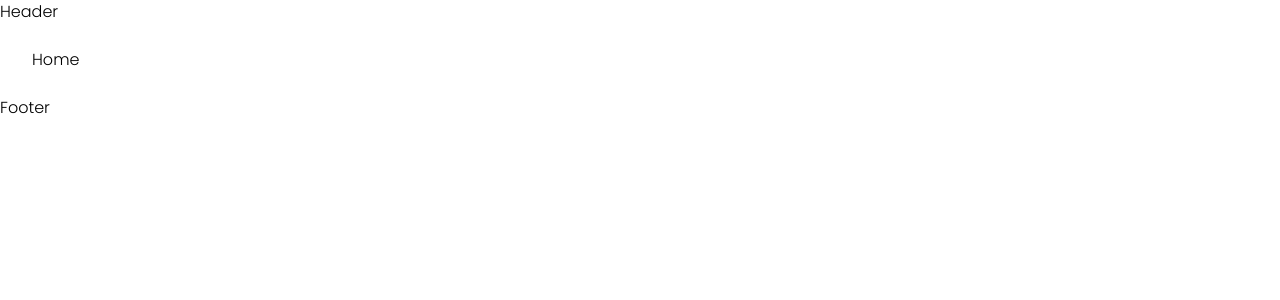
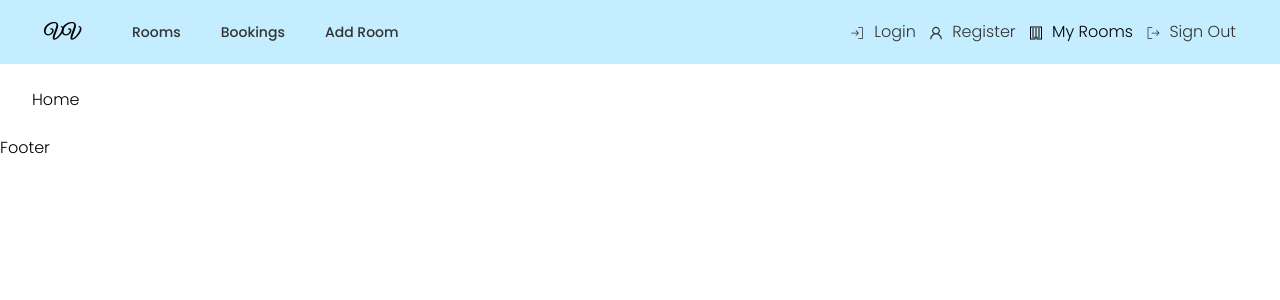
Before and after one commit to Nimira43/Ventura, a Next.js app: page / in a window 1280 px wide. Shown: the top 300 px of the page. Built offline with nearby package versions, Linux system fonts and the light colour scheme.

Commit message:
Brought in all the Header code with new icons

```diff
--- a/components/Header.jsx
+++ b/components/Header.jsx
@@ -1,100 +1,92 @@
+import Link from 'next/link'
+import { AiOutlineUser } from 'react-icons/ai'
+import { PiSignInLight, PiSignOutLight } from 'react-icons/pi'
+import { LiaBuilding } from 'react-icons/lia'
+
 const Header = () => {
   return (
-    <div>
-      Header
-    </div>
+    <header className='bg-[#c4eeff]'>
+      <nav className='mx-auto max-w-7xl px-4 sm:px-6 lg:px-8'>
+        <div className='flex h-16 items-center justify-between'>
+          <div className='flex items-center'>
+            <Link href='/'>
+              <h1 className='h-12 w-12 p-3 font-bold text-lg logo'>VV</h1>
+            </Link>
+            <div className='hidden md:block'>
+              <div className='ml-10 flex items-baseline space-x-4'>
+                <Link
+                  href='/'
+                  className='rounded-md px-3 py-2 text-sm font-medium text-[#333] hover:bg-[#333] hover:text-[#f5f5dc]'
+                >
+                  Rooms
+                </Link>
+                <Link
+                  href='/bookings'
+                  className='rounded-md px-3 py-2 text-sm font-medium text-[#333] hover:bg-[#333] hover:text-[#f5f5dc]'
+                >
+                  Bookings
+                </Link>
+                <Link
+                  href='/add-room'
+                  className='rounded-md px-3 py-2 text-sm font-medium text-[#333] hover:bg-[#333] hover:text-[#f5f5dc]'
+                >
+                  Add Room
+                </Link>
+              </div>
+            </div>
+          </div>
+          <div className='ml-auto'>
+            <div className='ml-4 flex items-center md:ml-6'>
+              <Link
+                href='login'
+                className='mr-3 text-[#333] hover:text-[#f5f5dc]'
+              >
+                <PiSignInLight className='inline mr-1'/> Login
+              </Link>
+              <Link
+                href='/register'
+                className='mr-3 text-[#333] hover:text-[#f5f5dc]'
+              >
+                <AiOutlineUser className='inline mr-1'/> Register
+              </Link>
+              <Link href='my-rooms.html'>
+                <LiaBuilding className='inline mr-1'/> My Rooms
+              </Link>
+              <Link
+                href='/login'
+                className='mx-3 text-[#333] hover:text-[#f5f5dc]'
+              >
+                <PiSignOutLight className='inline mr-1'/> Sign Out
+              </Link>
+            </div>
+          </div>
+        </div>
+      </nav>
+
+      <div className='md:hidden'>
+        <div className='space-y-1 px-2 pb-3 pt-2 sm:px-3'>
+          <Link
+            href='/'
+            className='block rounded-md px-3 py-2 text-base font-medium text-[#333] hover:bg-[#333] hover:text-[#f5f5dc]'
+          >
+            Rooms
+          </Link>
+          <Link
+            href='/bookings'
+            className='block rounded-md px-3 py-2 text-base font-medium text-[#333] hover:bg-[#333] hover:text-[#f5f5dc]'
+          >
+            Bookings
+          </Link>
+          <Link
+            href='/add-room'
+            className='block rounded-md px-3 py-2 text-base font-medium text-[#333] hover:bg-[#333] hover:text-[#f5f5dc]'
+          >
+            Add Room
+          </Link>
+        </div>
+      </div>
+    </header>
   )
 }
 
 export default Header
-
-// import Link from 'next/link'
-// import { FaUser, FaSignInAlt, FaSignOutAlt, FaBuilding } from 'react-icons/fa'
-
-// const Header = () => {
-//   return (
-//     <header className='bg-[#87ceeb]'>
-//       <nav className='mx-auto max-w-7xl px-4 sm:px-6 lg:px-8'>
-//         <div className='flex h-16 items-center justify-between'>
-//           <div className='flex items-center'>
-//             <Link href='/'>
-//               <h1 className='h-12 w-12 p-3 font-bold text-lg logo'>VV</h1>
-//             </Link>
-//             <div className='hidden md:block'>
-//               <div className='ml-10 flex items-baseline space-x-4'>
-//                 <Link
-//                   href='/'
-//                   className='rounded-md px-3 py-2 text-sm font-medium text-[#333] hover:bg-[#333] hover:text-[#f5f5dc]'
-//                 >
-//                   Rooms
-//                 </Link>
-//                 <Link
-//                   href='/bookings'
-//                   className='rounded-md px-3 py-2 text-sm font-medium text-[#333] hover:bg-[#333] hover:text-[#f5f5dc]'
-//                 >
-//                   Bookings
-//                 </Link>
-//                 <Link
-//                   href='/add-room'
-//                   className='rounded-md px-3 py-2 text-sm font-medium text-[#333] hover:bg-[#333] hover:text-[#f5f5dc]'
-//                 >
-//                   Add Room
-//                 </Link>
-//               </div>
-//             </div>
-//           </div>
-//           <div className='ml-auto'>
-//             <div className='ml-4 flex items-center md:ml-6'>
-//               <Link
-//                 href='login'
-//                 className='mr-3 text-[#333] hover:text-[#f5f5dc]'
-//               >
-//                 <FaSignInAlt className='inline mr-1'/> Login
-//               </Link>
-//               <Link
-//                 href='/register'
-//                 className='mr-3 text-[#333] hover:text-[#f5f5dc]'
-//               >
-//                 <FaUser className='inline mr-1'/> Register
-//               </Link>
-//               <Link href='my-rooms.html'>
-//                 <FaBuilding className='inline mr-1'/> My Rooms
-//               </Link>
-//               <Link
-//                 href='/login'
-//                 className='mx-3 text-[#333] hover:text-[#f5f5dc]'
-//               >
-//                 <FaSignOutAlt className='inline mr-1'/> Sign Out
-//               </Link>
-//             </div>
-//           </div>
-//         </div>
-//       </nav>
-
-//       <div className='md:hidden'>
-//         <div className='space-y-1 px-2 pb-3 pt-2 sm:px-3'>
-//           <Link
-//             href='/'
-//             className='block rounded-md px-3 py-2 text-base font-medium text-[#333] hover:bg-[#333] hover:text-[#f5f5dc]'
-//           >
-//             Rooms
-//           </Link>
-//           <Link
-//             href='/bookings'
-//             className='block rounded-md px-3 py-2 text-base font-medium text-[#333] hover:bg-[#333] hover:text-[#f5f5dc]'
-//           >
-//             Bookings
-//           </Link>
-//           <Link
-//             href='/add-room'
-//             className='block rounded-md px-3 py-2 text-base font-medium text-[#333] hover:bg-[#333] hover:text-[#f5f5dc]'
-//           >
-//             Add Room
-//           </Link>
-//         </div>
-//       </div>
-//     </header>
-//    );
-// }
-
-// export default Header
```
